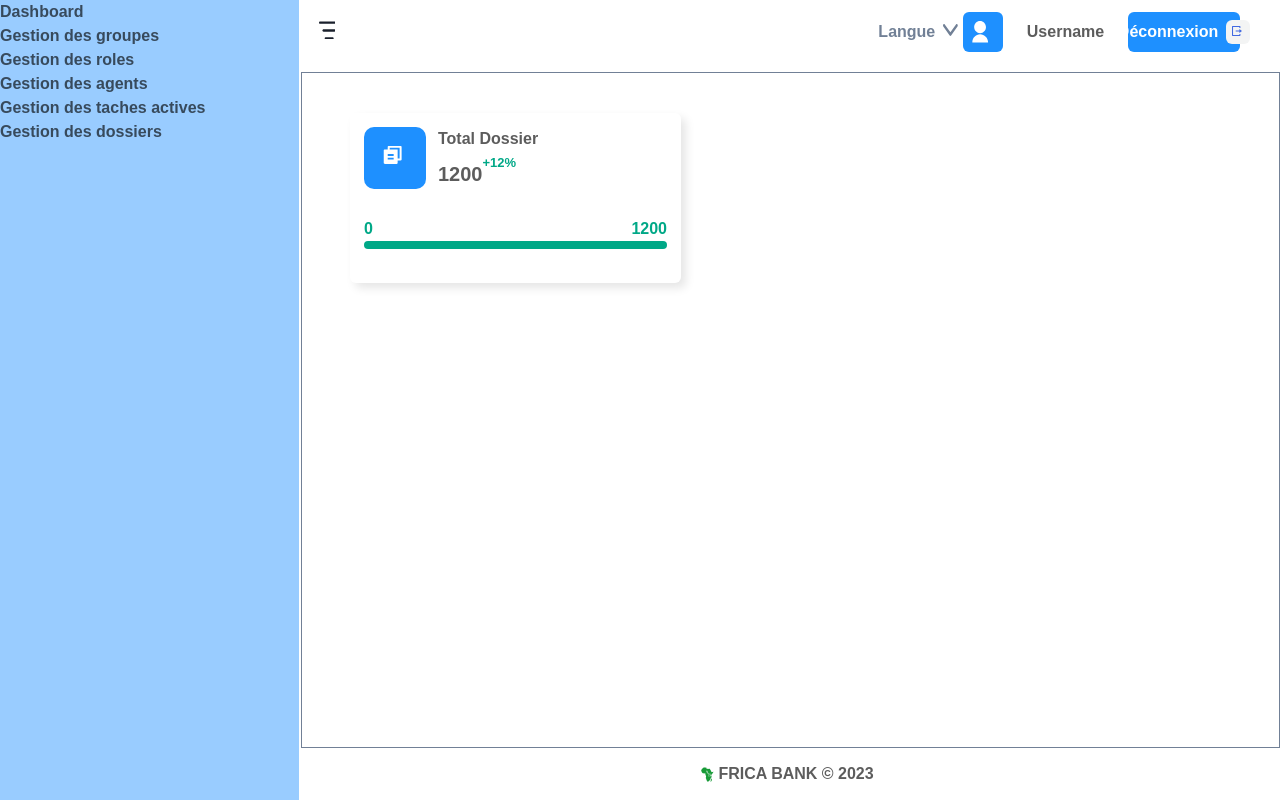
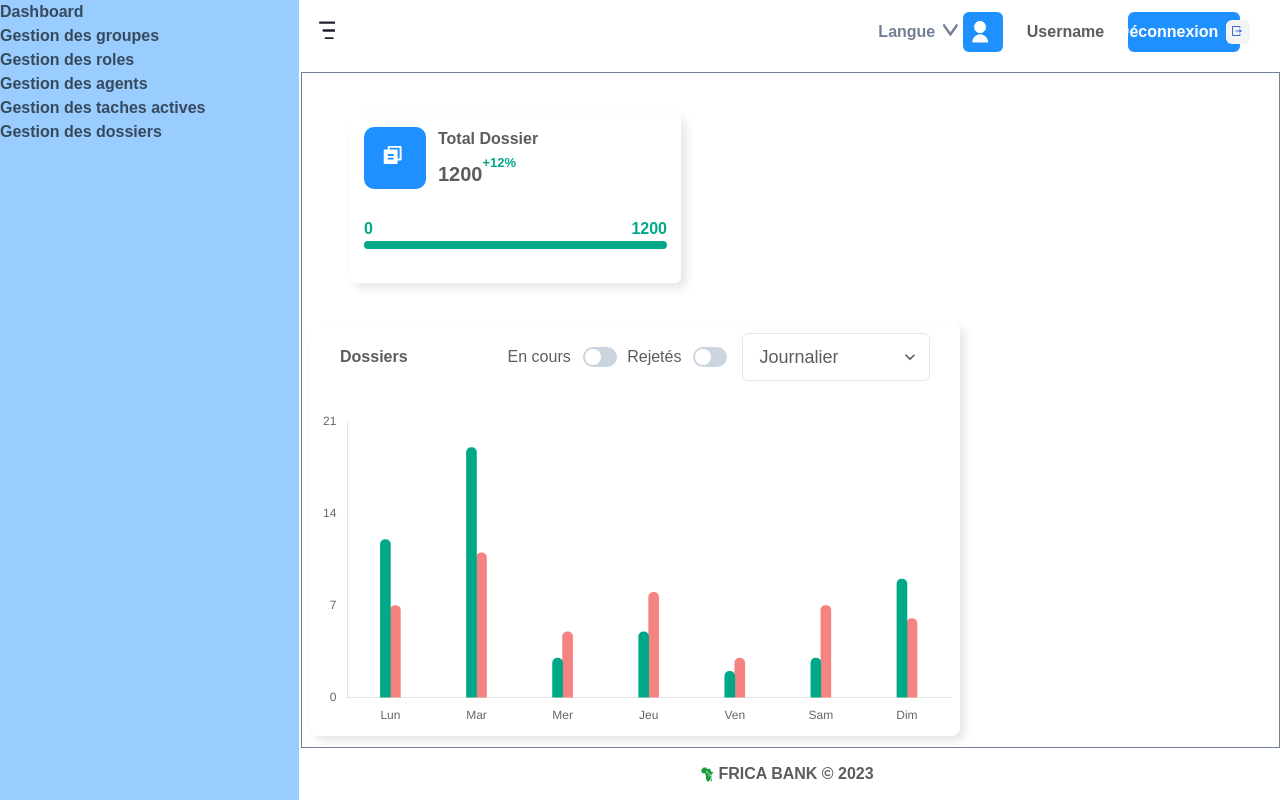
Before and after one commit to AfricaBank/front_end_officiel, a React (Vite) app: page /dashboard in a window 1280 px wide. Built offline with nearby package versions, Linux system fonts and the light colour scheme.

Commit message:
Graphe des status par jour

```diff
--- a/package.json
+++ b/package.json
@@ -13,8 +13,10 @@
     "@chakra-ui/react": "^2.8.2",
     "@emotion/react": "^11.11.4",
     "@emotion/styled": "^11.11.0",
+    "chart.js": "^4.4.3",
     "framer-motion": "^11.0.8",
     "react": "^18.2.0",
+    "react-chartjs-2": "^5.2.0",
     "react-dom": "^18.2.0",
     "react-router-dom": "^6.22.3"
   },
--- a/src/Components/TableauComponent.tsx
+++ b/src/Components/TableauComponent.tsx
@@ -2,22 +2,11 @@ import { Table, Thead, Tr, Th, Tbody, Tfoot, Box } from "@chakra-ui/react";
 const TableauComponent = () => {
   return (
     <>
-      <Box>
+      <Box overflow-x="auto">
         <Table size="sm">
           <Thead>
             <Tr>
-              <Th whiteSpace="nowrap">Prénom / Nom / Raison Sociale</Th>
-              <Th whiteSpace="nowrap">Numero de dossier </Th>
-              <Th whiteSpace="nowrap">Type de processus </Th>
-              <Th whiteSpace="nowrap">Dernier Statut </Th>
-              <Th whiteSpace="nowrap">Type de modification </Th>
-              <Th whiteSpace="nowrap">Type de client </Th>
-              <Th whiteSpace="nowrap">Catégorie clientèle</Th>
-              <Th whiteSpace="nowrap">Date de création </Th>
-              <Th whiteSpace="nowrap">Date de fin </Th>
-              <Th whiteSpace="nowrap">Initiateur </Th>
-              <Th whiteSpace="nowrap">Code exploitant </Th>
-              <Th whiteSpace="nowrap">Actions </Th>
+
             </Tr>
           </Thead>
           <Tbody></Tbody>
--- /dev/null
+++ b/src/Components/reusableComponents/BarChart.tsx
@@ -0,0 +1,3 @@
+export const BarChart = () => {
+  return <div>BarChart</div>;
+};
--- /dev/null
+++ b/src/Components/reusableComponents/NombreDossierParStatut.tsx
@@ -0,0 +1,101 @@
+import {
+  Box,
+  Flex,
+  Text,
+  Switch,
+  FormControl,
+  FormLabel,
+  Select,
+} from "@chakra-ui/react";
+import { Bar } from "react-chartjs-2";
+import "chart.js/auto";
+import { useRef } from "react";
+import { colors } from "../../customTheme/colorTheme";
+
+export const NombreDossierParStatut = () => {
+  const ref = useRef();
+  const data = {
+    labels: ["Lun", "Mar", "Mer", "Jeu", "Ven", "Sam", "Dim"],
+    datasets: [
+      {
+        label: "En cours ",
+        data: [12, 19, 3, 5, 2, 3, 9],
+        backgroundColor: colors.secondary.green[300],
+        borderColor: "rgba(75,192,192,1)",
+        borderWidth: 0,
+        barThickness: 10,
+        borderRadius: 15,
+      },
+      {
+        label: "Rejetés",
+        data: [7, 11, 5, 8, 3, 7, 6],
+        backgroundColor: colors.state.red[100],
+        fill: false,
+        borderColor: "#742774",
+        barThickness: 10,
+        borderRadius: 15,
+      },
+    ],
+  };
+
+  const options = {
+    responsive: true,
+    plugins: {
+      legend: {
+        display: false,
+      },
+    },
+    scales: {
+      x: {
+        grid: {
+          display: false,
+        },
+      },
+      y: {
+        ticks: {
+          beginAtZero: true,
+          stepSize: 7,
+        },
+        grid: {
+          display: false,
+        },
+      },
+    },
+    layout: {
+      padding: {
+        left: 10,
+        right: 10,
+        top: 10,
+        bottom: 10,
+      },
+    },
+  };
+
+  return (
+    <>
+      <Box
+        w="650px"
+        boxShadow="5px 5px 10px rgba(0, 0, 0, 0.1)"
+        borderRadius="lg"
+      >
+        <Flex m="20px" p="10px">
+          <FormControl display="flex" alignItems="center">
+            <Text> Dossiers </Text>
+            <FormLabel htmlFor="email-alerts" mb="0" w="200px" ml="100px">
+              En cours
+            </FormLabel>
+            <Switch id="email-alerts" mr="10px" />
+            <FormLabel htmlFor="email-alerts" mb="0">
+              Rejetés
+            </FormLabel>
+            <Switch id="email-alerts" mr="15px" />
+            <Select placeholder="Journalier" size="lg" />
+          </FormControl>
+        </Flex>
+        <Box>
+          <Bar ref={ref} data={data} options={options} />
+        </Box>
+      </Box>
+    </>
+  );
+};
--- a/src/layout/RootLayout.tsx
+++ b/src/layout/RootLayout.tsx
@@ -1,4 +1,4 @@
-import { Grid, GridItem } from "@chakra-ui/react";
+import { Grid, GridItem, Box } from "@chakra-ui/react";
 import { SidebarMenu } from "../Components/SidebarMenu";
 import { Outlet } from "react-router-dom";
 import { Header } from "../Components/Header";
@@ -6,6 +6,8 @@ import { colors } from "../customTheme/colorTheme";
 import { Footer } from "../Components/Footer";
 export const RootLayout = () => {
   return (
+    <Box>
+      {" "}
       <Grid
         templateAreas={`"nav header"
                 "nav main"
@@ -16,6 +18,7 @@ export const RootLayout = () => {
         gap="0.5"
         color="blackAlpha.700"
         fontWeight="bold"
+        width="100%"
       >
         <GridItem pl="2px" area={"header"}>
           <Header />
@@ -23,12 +26,13 @@ export const RootLayout = () => {
         <GridItem area={"nav"} bg={colors.primary.doggerBlueBlue[101]}>
           <SidebarMenu />
         </GridItem>
-      <GridItem  pl="2" border="1px" borderColor="gray.500" area={"main"}>
+        <GridItem pl="2" border="1px" borderColor="gray.500" area={"main"}>
           <Outlet />
         </GridItem>
         <GridItem pl="2" area={"footer"}>
           <Footer />
         </GridItem>
       </Grid>
+    </Box>
   );
 };
--- a/src/pages/Dashboard.tsx
+++ b/src/pages/Dashboard.tsx
@@ -1,8 +1,10 @@
 import { CustomCardDashboardStat } from "../Components/reusableComponents/CustomCardDashboardStat";
+import { NombreDossierParStatut } from "../Components/reusableComponents/NombreDossierParStatut";
 export const Dashboard = () => {
   return (
     <>
       <CustomCardDashboardStat />
+      <NombreDossierParStatut />
     </>
   );
 };
```
Also changed, not shown: 1 other file (tests, documents, lock files or other folders). Lines whose indentation alone changed are shown as unchanged.
